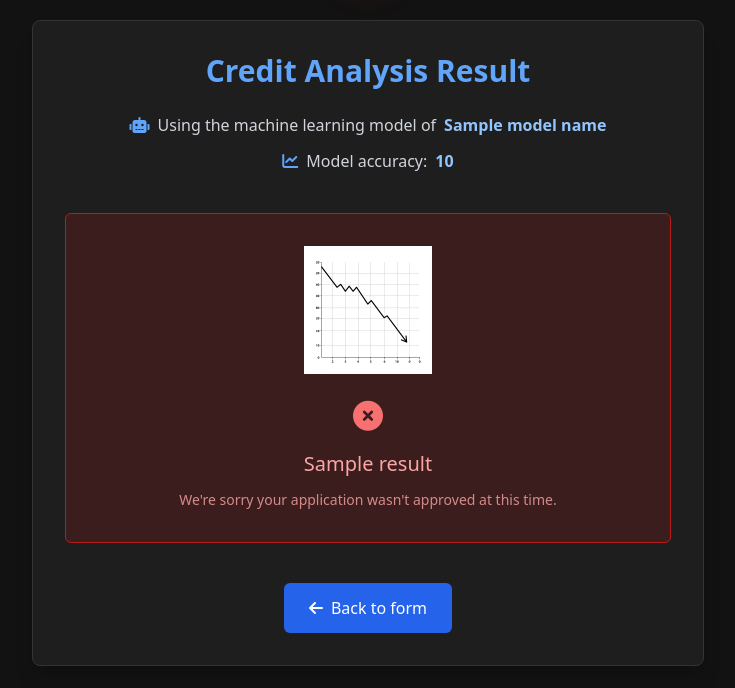
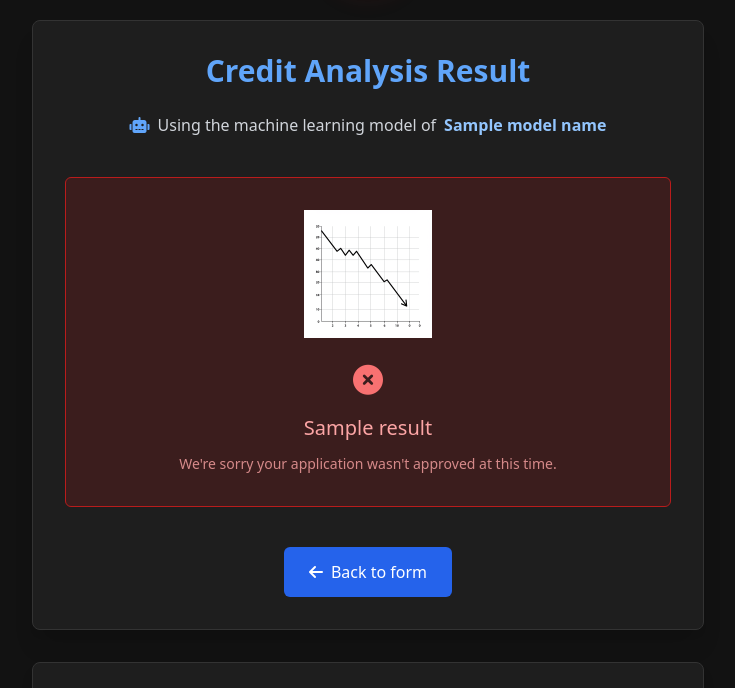
Before and after one commit to joelsolaeche/credit-risk-app, a FastAPI app: template src/app/templates/prediction.html in a window 1280 px wide. Shown: the part 180-868 px from the top of the page, without its empty margins (272-1007 px from the left). Run offline with FastAPI, Linux system fonts and the light colour scheme; the template is opened without the code that fills it: most values are stand-ins (such as "Sample title", 1, 10 or a date in 2020); some libraries are stand-ins or nearby versions.

Commit message:
Fixed back to form button
fixed button of back to form of the prediction.html and pushed index.html just in case.

```diff
--- a/src/app/templates/prediction.html
+++ b/src/app/templates/prediction.html
@@ -55,11 +55,6 @@
                             Using the machine learning model of
                             <span class="font-semibold text-blue-300 ml-2">{{model_name}}</span>
                         </p>
-                        <p class="mt-3 flex items-center justify-center">
-                            <i class="fas fa-chart-line mr-2 text-blue-400"></i>
-                            Model accuracy:
-                            <span class="font-semibold text-blue-300 ml-2">{{model_score}}</span>
-                        </p>
                     </div>
 
                     <!-- Result section with conditional styling -->
@@ -89,12 +84,12 @@
                     </div>
 
                     <!-- Back button with enhanced styling -->
-                    <div class="mt-10 text-center">
-                        <a href="/token" class="inline-flex items-center px-6 py-3 border border-transparent text-base font-medium rounded-md text-white bg-blue-600 hover:bg-blue-700 focus:outline-none focus:ring-2 focus:ring-offset-2 focus:ring-blue-500 transition-all">
-                            <i class="fas fa-arrow-left mr-2"></i>
-                            Back to form
-                        </a>
-                    </div>
+<div class="mt-10 text-center">
+    <a href="/index/" class="inline-flex items-center px-6 py-3 border border-transparent text-base font-medium rounded-md text-white bg-blue-600 hover:bg-blue-700 focus:outline-none focus:ring-2 focus:ring-offset-2 focus:ring-blue-500 transition-all">
+        <i class="fas fa-arrow-left mr-2"></i>
+        Back to form
+    </a>
+</div>
                 </div>
             </div>
 
```
